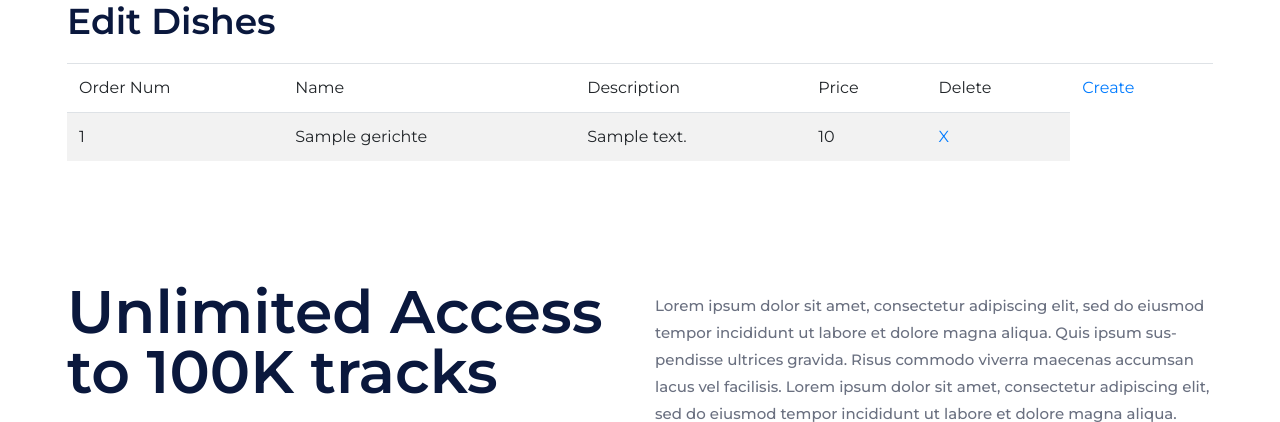
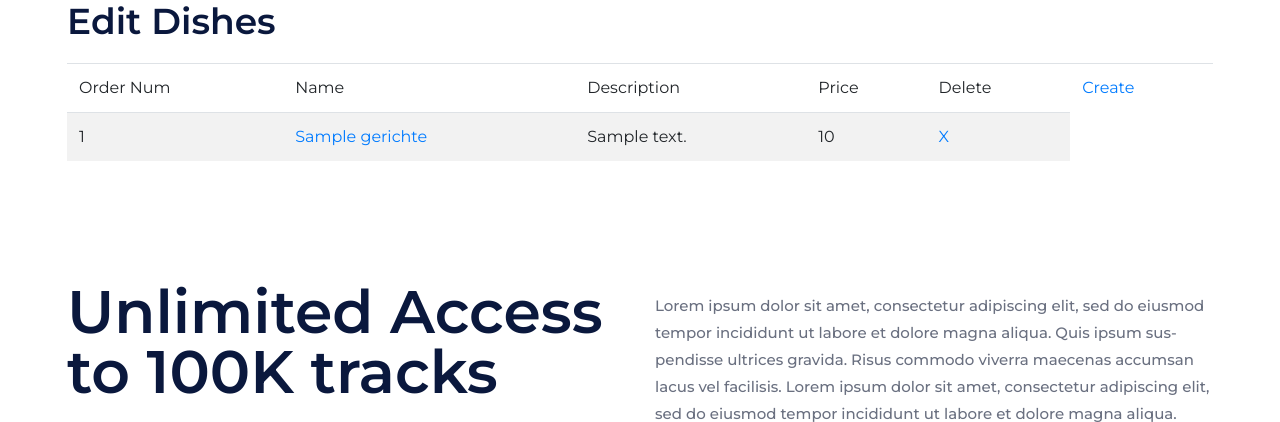
Before and after one commit to khs56/menucart, a Symfony app: template templates/gericht/index.html.twig in a window 1280 px wide; the page is wider, and only the part inside the window is pictured. Shown: the part 133-555 px from the top of that part. Run offline with Twig, Linux system fonts and the light colour scheme; the template is opened without the code that fills it: most values are stand-ins (such as "Sample title", 1, 10 or a date in 2020); some libraries are stand-ins or nearby versions.

Commit message:
Update index.html.twig

```diff
--- a/templates/gericht/index.html.twig
+++ b/templates/gericht/index.html.twig
@@ -30,7 +30,7 @@
             {% for gericht in gerichte%}
             <tr>
                 <td>{{gericht.id}}</td>
-                <td>{{gericht.name}}</td>
+                <td><a href="{{path('show', {id: gericht.id}) }}" class="href">{{gericht.name}}</a></td>
                 <td>{{gericht.description}}</td>
                 <td>{{gericht.price}}</td>
                 <td><a href="{{path('delete', {id: gericht.id}) }}" class="href">X</a></td>
```
